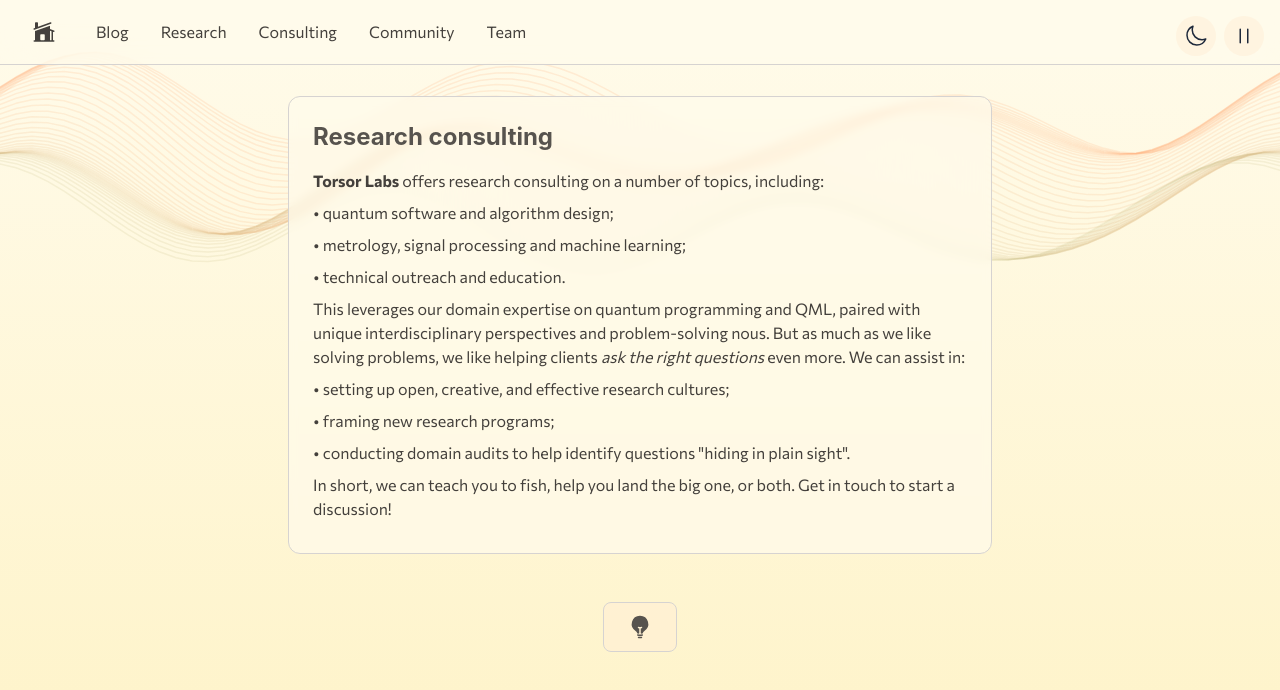
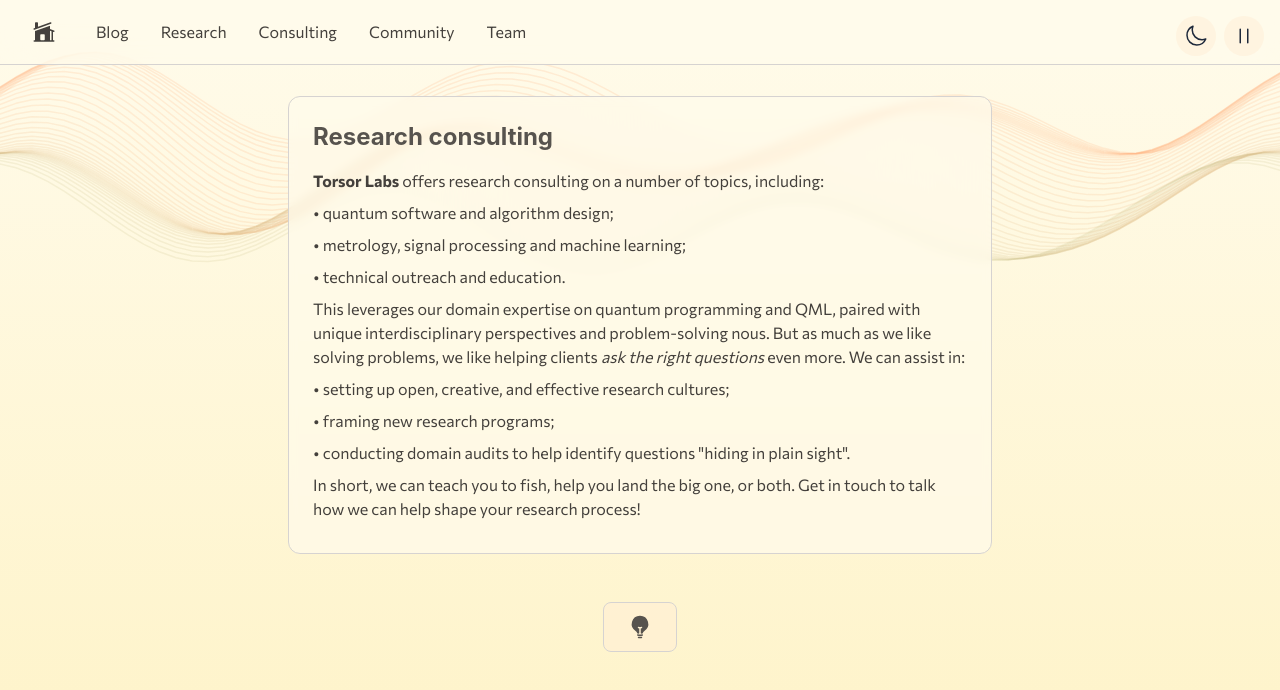
Before and after one commit to torsor-io/torsor-io, a React (Create React App) app: page /#/consulting in a window 1280 px wide. Shown: the top 690 px of the page. Built offline with nearby package versions, Linux system fonts and the light colour scheme; the HTML template or start-up script is replaced by a standard one.

Commit message:
Update index.js

```diff
--- a/src/components/ConsultingPage/index.js
+++ b/src/components/ConsultingPage/index.js
@@ -76,7 +76,7 @@ const ConsultingPage = ({ isDark, setIsDark, waveState, setWaveState }) => {
           <li>• framing new research programs;</li>
 	  <li>• conducting domain audits to help identify questions "hiding in plain sight".</li>
       </ul>
-	  <p className="mb-2">In short, we can teach you to fish, help you land the big one, or both. <a href="mailto:consulting@torsor.io" className={`hover:underline`}>Get in touch</a> to start a discussion!</p>
+	  <p className="mb-2">In short, we can teach you to fish, help you land the big one, or both. <a href="mailto:consulting@torsor.io" className={`hover:underline`}>Get in touch</a> to talk how we can help shape your research process!</p>
               </div>
             </motion.div>
 
```
